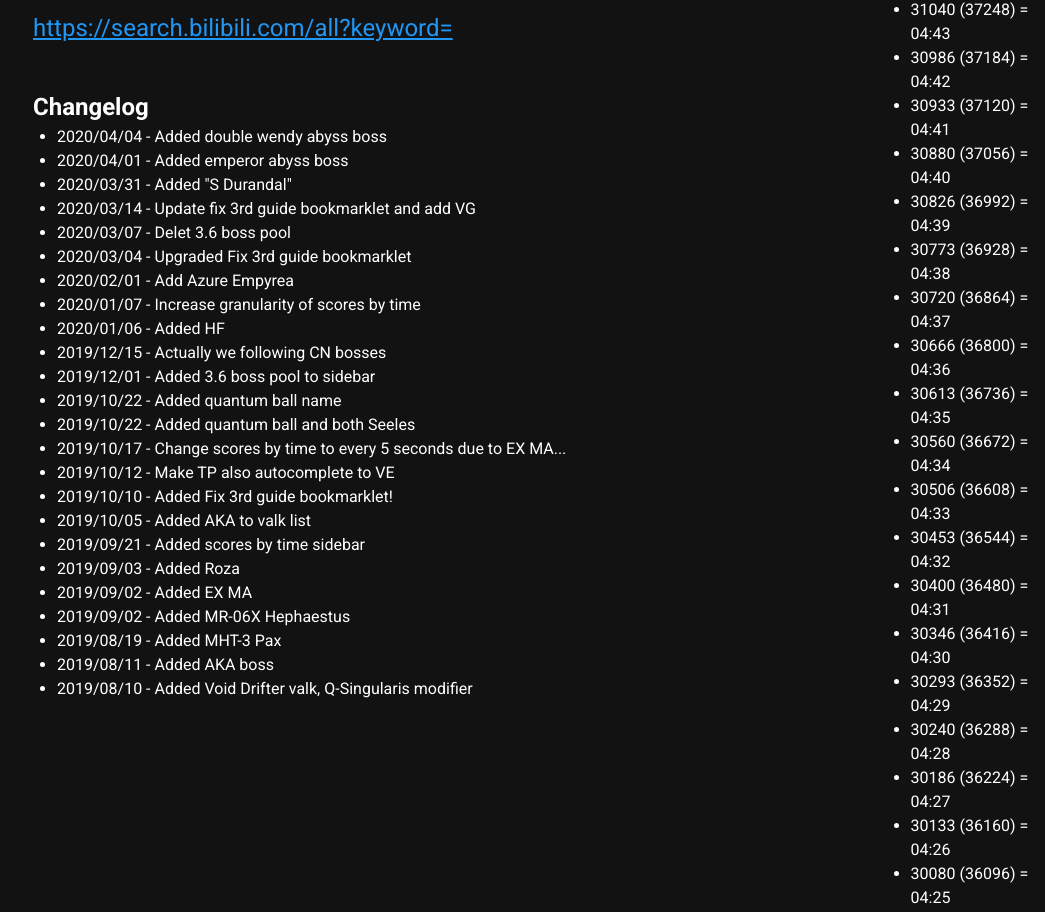
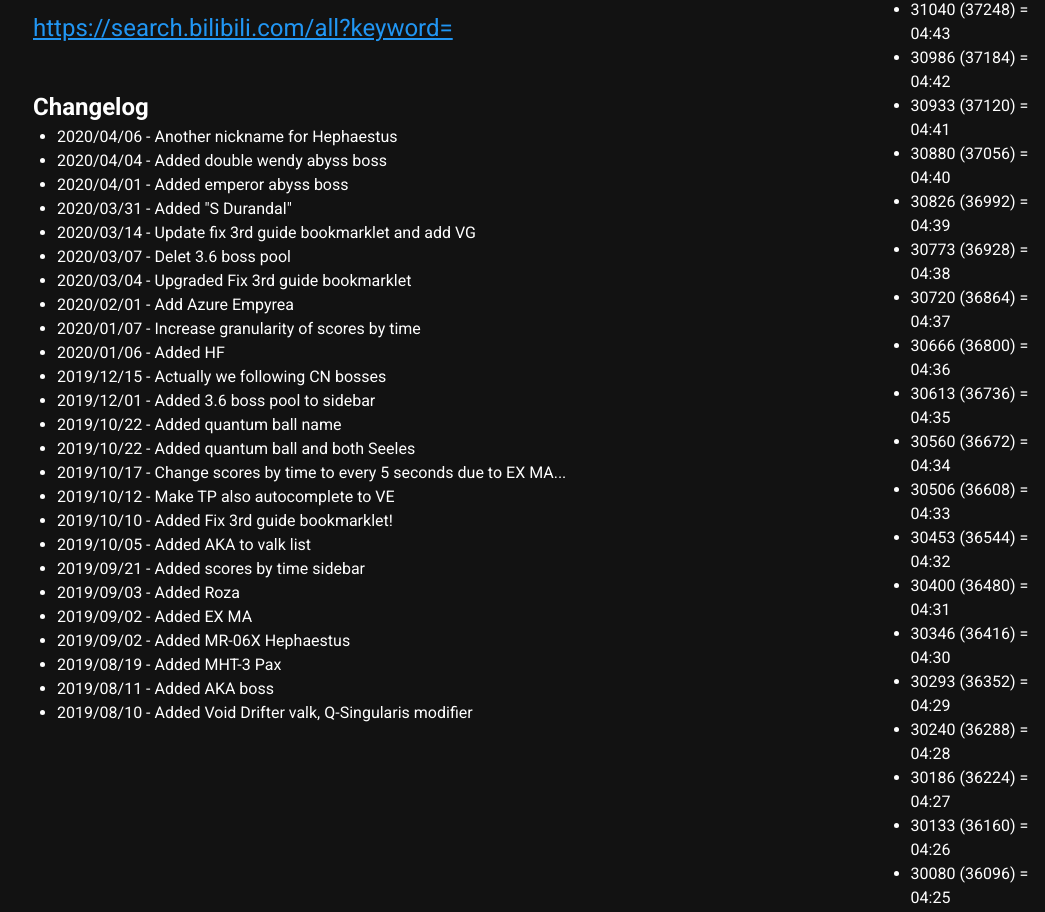
Before and after one commit to PaeP3nguin/honkai-guide, a Vue app: page /#/ in a window 1280 px wide. Shown: the part 1240-2152 px from the top of the page, without its empty margins (235-1280 px from the left). Built offline with nearby package versions, Linux system fonts and the light colour scheme.

Commit message:
Add another nickname for hephaestus

```diff
--- a/src/views/Search.vue
+++ b/src/views/Search.vue
@@ -92,6 +92,7 @@
 
         <h2 class="section-head">Changelog</h2>
         <ul>
+          <li>2020/04/06 - Another nickname for Hephaestus</li>
           <li>2020/04/04 - Added double wendy abyss boss</li>
           <li>2020/04/01 - Added emperor abyss boss</li>
           <li>2020/03/31 - Added "S Durandal"</li>
@@ -176,7 +177,7 @@ const bossToChinese = {
   Kallen: ["卡莲"],
   "Mexicatl: Umbreist (quantum ball)": ["球", "量子军团"],
   "MHT-3 Pax (tank)": ["和平使者", "MHT", "坦克"],
-  "MR-06X Hephaestus": ["赫菲斯托斯"],
+  "MR-06X Hephaestus": ["赫菲斯托斯", "灭火器"],
   Padrino: ["教父"],
   Parvati: ["冰猪", "帕凡提"],
   RPC: ["飞机", "RPC - 6626"],
```
